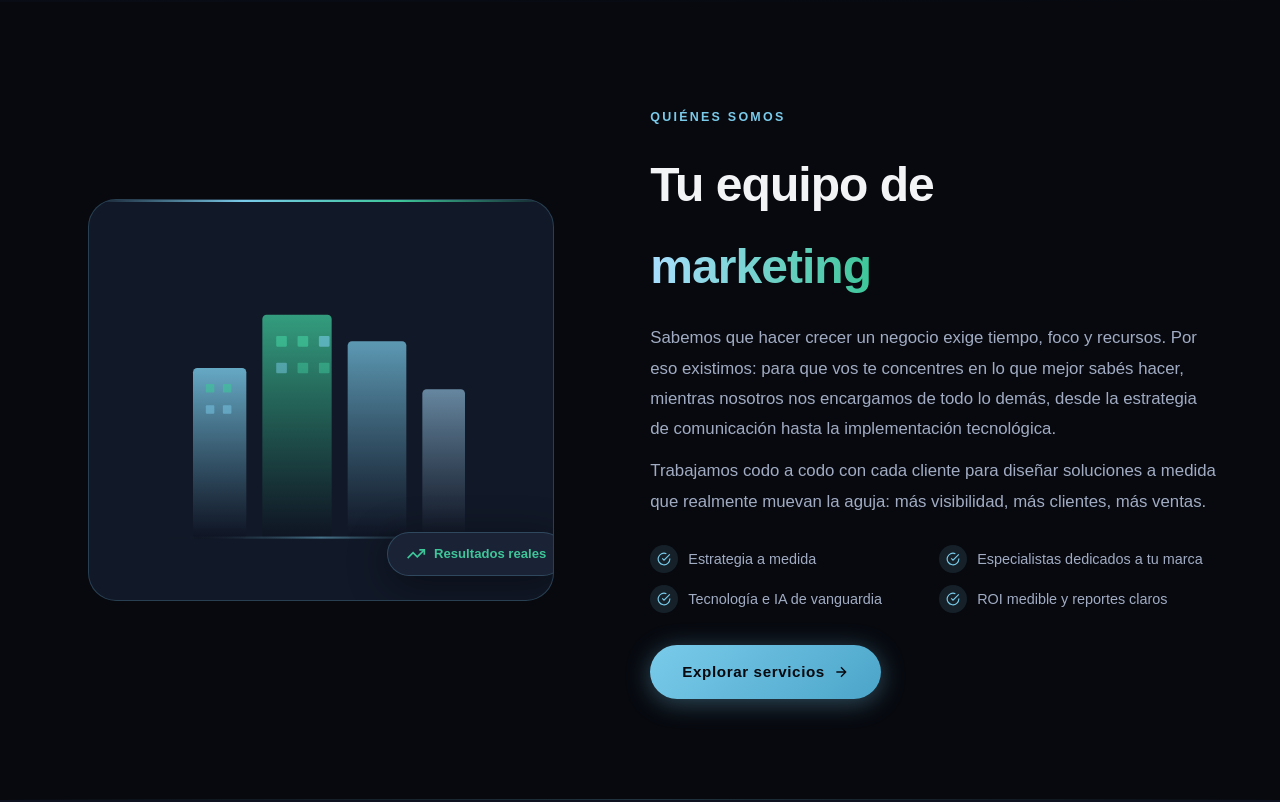
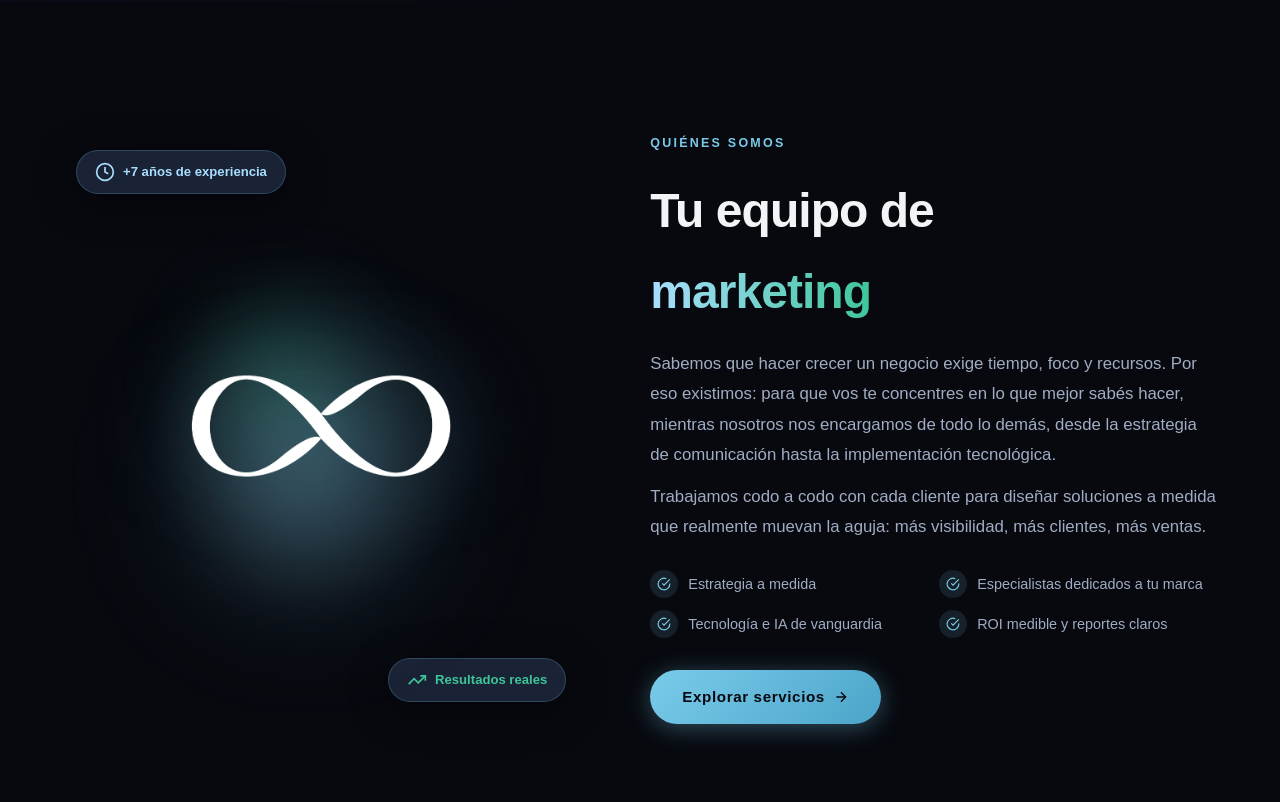
Before and after one commit to Cristian-S5/infinitum-web, a plain HTML site: page index.html in a window 1280 px wide. Shown: the part 798-1600 px from the top of the page. Drawn offline with Linux system fonts and the light colour scheme.

Commit message:
cambios varios (logos, márgenes hero, textos servicios)

```diff
--- a/css/home.css
+++ b/css/home.css
@@ -8,6 +8,7 @@
   min-height: 100vh;
   display: flex;
   align-items: center;
+  justify-content: center;
   overflow: hidden;
 }
 
@@ -51,7 +52,7 @@
 .hero-content {
   position: relative;
   z-index: 2;
-  padding: 120px 0 80px;
+  padding: 0;
   max-width: 1100px;
 }
 
@@ -111,7 +112,6 @@
   display: flex;
   gap: 16px;
   flex-wrap: wrap;
-  margin-bottom: 60px;
 }
 
 
@@ -153,10 +153,11 @@
   align-items: center;
 }
 
-.about-visual { position: relative; }
+.about-visual { position: relative; overflow: visible; }
 .about-image-wrap {
   position: relative;
   padding: 24px;
+  overflow: visible;
 }
 .about-glow {
   position: absolute;
@@ -169,22 +170,77 @@
 }
 .about-image-inner {
   position: relative;
-  border: 1px solid var(--clr-border);
-  border-radius: var(--radius-lg);
+  border: none;
+  border-radius: 0;
   padding: 40px 32px;
-  background: var(--clr-surface);
+  background: transparent;
   display: flex;
   justify-content: center;
-  overflow: hidden;
+  align-items: center;
+  overflow: visible;
 }
-.about-image-inner::before {
-  content: '';
+
+/* Logo showcase */
+.about-logo-showcase {
+  min-height: 600px;
+  background: transparent;
+}
+
+.about-logo-img {
+  position: relative;
+  z-index: 2;
+  width: 630px;
+  height: auto;
+  filter: drop-shadow(0 0 50px rgba(122, 203, 234, 0.25));
+}
+
+/* Animated gradient orbs */
+.about-gradient-orb {
   position: absolute;
-  top: 0; left: 0; right: 0;
-  height: 2px;
-  background: linear-gradient(90deg, transparent, var(--clr-gold), var(--clr-teal), transparent);
+  width: 250px;
+  height: 250px;
+  border-radius: 50%;
+  background: radial-gradient(circle, rgba(122, 203, 234, 0.4) 0%, rgba(122, 203, 234, 0.1) 50%, transparent 80%);
+  filter: blur(60px);
+  z-index: 1;
+  animation: orbFloat1 10s ease-in-out infinite;
 }
-.about-svg { width: 100%; max-width: 320px; }
+.about-gradient-orb.orb-2 {
+  width: 200px;
+  height: 200px;
+  background: radial-gradient(circle, rgba(62, 198, 153, 0.4) 0%, rgba(62, 198, 153, 0.1) 50%, transparent 80%);
+  filter: blur(50px);
+  animation: orbFloat2 12s ease-in-out infinite;
+}
+.about-gradient-orb.orb-3 {
+  width: 180px;
+  height: 180px;
+  background: radial-gradient(circle, rgba(169, 222, 255, 0.3) 0%, rgba(169, 222, 255, 0.05) 50%, transparent 80%);
+  filter: blur(45px);
+  animation: orbFloat3 15s ease-in-out infinite;
+}
+
+@keyframes orbFloat1 {
+  0%   { transform: translate(-60px, -40px) scale(1); }
+  25%  { transform: translate(50px, -60px) scale(1.15); }
+  50%  { transform: translate(70px, 40px) scale(0.9); }
+  75%  { transform: translate(-40px, 60px) scale(1.1); }
+  100% { transform: translate(-60px, -40px) scale(1); }
+}
+@keyframes orbFloat2 {
+  0%   { transform: translate(50px, 50px) scale(1); }
+  25%  { transform: translate(-60px, 30px) scale(1.2); }
+  50%  { transform: translate(-50px, -50px) scale(0.85); }
+  75%  { transform: translate(40px, -40px) scale(1.1); }
+  100% { transform: translate(50px, 50px) scale(1); }
+}
+@keyframes orbFloat3 {
+  0%   { transform: translate(0px, -60px) scale(1.1); }
+  25%  { transform: translate(60px, 20px) scale(0.9); }
+  50%  { transform: translate(-30px, 60px) scale(1.2); }
+  75%  { transform: translate(-60px, -20px) scale(0.95); }
+  100% { transform: translate(0px, -60px) scale(1.1); }
+}
 
 .about-badge-float {
   position: absolute;
@@ -202,6 +258,12 @@
   box-shadow: var(--shadow-card);
 }
 .about-badge-float svg { stroke: var(--clr-teal); }
+.about-badge-float.top-left {
+  bottom: auto; right: auto;
+  top: 24px; left: -12px;
+  color: var(--clr-gold-lt);
+}
+.about-badge-float.top-left svg { stroke: var(--clr-gold-lt); }
 
 .about-features {
   display: grid;
@@ -500,6 +562,9 @@
   .why-grid { grid-template-columns: 1fr; }
 
   .about-badge-float { right: 0; }
+  .about-badge-float.top-left { left: 0; }
+  .about-logo-img { width: 100%; max-width: 450px; }
+  .about-logo-showcase { min-height: 400px; }
 }
 @media (max-width: 600px) {
   .services-preview-grid { grid-template-columns: 1fr; }
@@ -508,6 +573,8 @@
   .form-row { grid-template-columns: 1fr; }
   .about-features { grid-template-columns: 1fr; }
   .hide-sm { display: none; }
+  .about-logo-img { max-width: 280px; }
+  .about-logo-showcase { min-height: 320px; }
 }
 /* ===== PAQUETE PRO CALLOUT (Home) ===== */
 .pro-preview-callout {
--- a/css/styles.css
+++ b/css/styles.css
@@ -397,7 +397,7 @@ a { color: inherit; text-decoration: none; }
   margin-bottom: 48px;
 }
 .footer-brand .footer-logo-img {
-  height: 180px;
+  height: 72px;
   width: auto;
   object-fit: contain;
   margin-bottom: 14px;
--- a/index.html
+++ b/index.html
@@ -81,46 +81,15 @@
         <div class="about-visual reveal">
           <div class="about-image-wrap">
             <div class="about-glow"></div>
-            <div class="about-image-inner">
-              <svg viewBox="0 0 300 300" fill="none" xmlns="http://www.w3.org/2000/svg" class="about-svg">
-                <!-- Building silhouettes -->
-                <rect x="30" y="120" width="50" height="160" rx="4" fill="url(#g1)" opacity="0.9"/>
-                <rect x="95" y="70" width="65" height="210" rx="4" fill="url(#g2)" opacity="0.85"/>
-                <rect x="175" y="95" width="55" height="185" rx="4" fill="url(#g1)" opacity="0.8"/>
-                <rect x="245" y="140" width="40" height="140" rx="4" fill="url(#g3)" opacity="0.7"/>
-                <!-- Windows -->
-                <rect x="42" y="135" width="8" height="8" rx="1" fill="#3ec699" opacity="0.6"/>
-                <rect x="58" y="135" width="8" height="8" rx="1" fill="#3ec699" opacity="0.6"/>
-                <rect x="42" y="155" width="8" height="8" rx="1" fill="#7acbea" opacity="0.5"/>
-                <rect x="58" y="155" width="8" height="8" rx="1" fill="#7acbea" opacity="0.5"/>
-                <rect x="108" y="90" width="10" height="10" rx="1" fill="#3ec699" opacity="0.7"/>
-                <rect x="128" y="90" width="10" height="10" rx="1" fill="#3ec699" opacity="0.7"/>
-                <rect x="148" y="90" width="10" height="10" rx="1" fill="#7acbea" opacity="0.6"/>
-                <rect x="108" y="115" width="10" height="10" rx="1" fill="#7acbea" opacity="0.5"/>
-                <rect x="128" y="115" width="10" height="10" rx="1" fill="#3ec699" opacity="0.5"/>
-                <rect x="148" y="115" width="10" height="10" rx="1" fill="#3ec699" opacity="0.5"/>
-                <!-- Ground / reflection -->
-                <rect x="0" y="278" width="300" height="2" fill="url(#gr)" opacity="0.5"/>
-                <defs>
-                  <linearGradient id="g1" x1="0" y1="0" x2="0" y2="1" gradientUnits="objectBoundingBox">
-                    <stop offset="0%" stop-color="#7acbea" stop-opacity="0.9"/>
-                    <stop offset="100%" stop-color="#0d1120" stop-opacity="0.8"/>
-                  </linearGradient>
-                  <linearGradient id="g2" x1="0" y1="0" x2="0" y2="1" gradientUnits="objectBoundingBox">
-                    <stop offset="0%" stop-color="#3ec699" stop-opacity="0.9"/>
-                    <stop offset="100%" stop-color="#0d1120" stop-opacity="0.8"/>
-                  </linearGradient>
-                  <linearGradient id="g3" x1="0" y1="0" x2="0" y2="1" gradientUnits="objectBoundingBox">
-                    <stop offset="0%" stop-color="#a9deff" stop-opacity="0.8"/>
-                    <stop offset="100%" stop-color="#0d1120" stop-opacity="0.7"/>
-                  </linearGradient>
-                  <linearGradient id="gr" x1="0" y1="0" x2="1" y2="0">
-                    <stop offset="0%" stop-color="transparent"/>
-                    <stop offset="50%" stop-color="#7acbea"/>
-                    <stop offset="100%" stop-color="transparent"/>
-                  </linearGradient>
-                </defs>
-              </svg>
+            <div class="about-image-inner about-logo-showcase">
+              <div class="about-gradient-orb"></div>
+              <div class="about-gradient-orb orb-2"></div>
+              <div class="about-gradient-orb orb-3"></div>
+              <img src="assets/logo-simbolo-blanco.png" alt="Infinitum" class="about-logo-img" />
+              <div class="about-badge-float top-left">
+                <svg width="20" height="20" viewBox="0 0 24 24" fill="none" stroke="currentColor" stroke-width="2"><circle cx="12" cy="12" r="10"/><polyline points="12 6 12 12 16 14"/></svg>
+                +7 años de experiencia
+              </div>
               <div class="about-badge-float">
                 <svg width="20" height="20" viewBox="0 0 24 24" fill="none" stroke="currentColor" stroke-width="2"><polyline points="22 7 13.5 15.5 8.5 10.5 2 17"/><polyline points="16 7 22 7 22 13"/></svg>
                 Resultados reales
@@ -387,7 +356,7 @@
     <div class="container">
       <div class="footer-inner">
         <div class="footer-brand">
-          <img src="assets/logo-completo-blanco.png" alt="Infinitum" class="footer-logo-img" />
+          <img src="assets/solo_texto_logo.png" alt="Infinitum" class="footer-logo-img" />
           <p>Agencia de marketing, desarrollo web e inteligencia artificial. Ayudamos a empresas a crecer con estrategia, tecnología y ejecución impecable.</p>
         </div>
         <div class="footer-col">
```
Also changed, not shown: blog.html (+1 -1 lines), servicios.html (+1 -1 lines), assets/solo_texto_logo.png (added).
